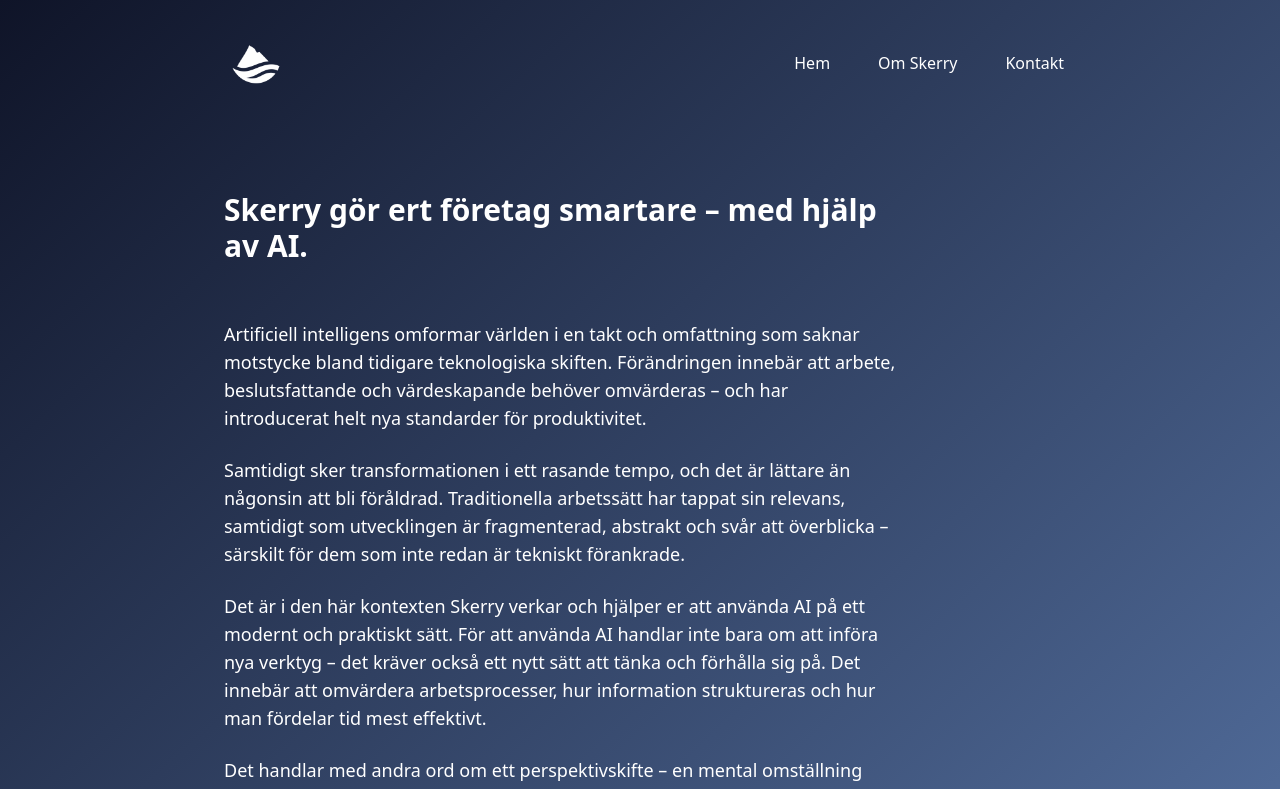
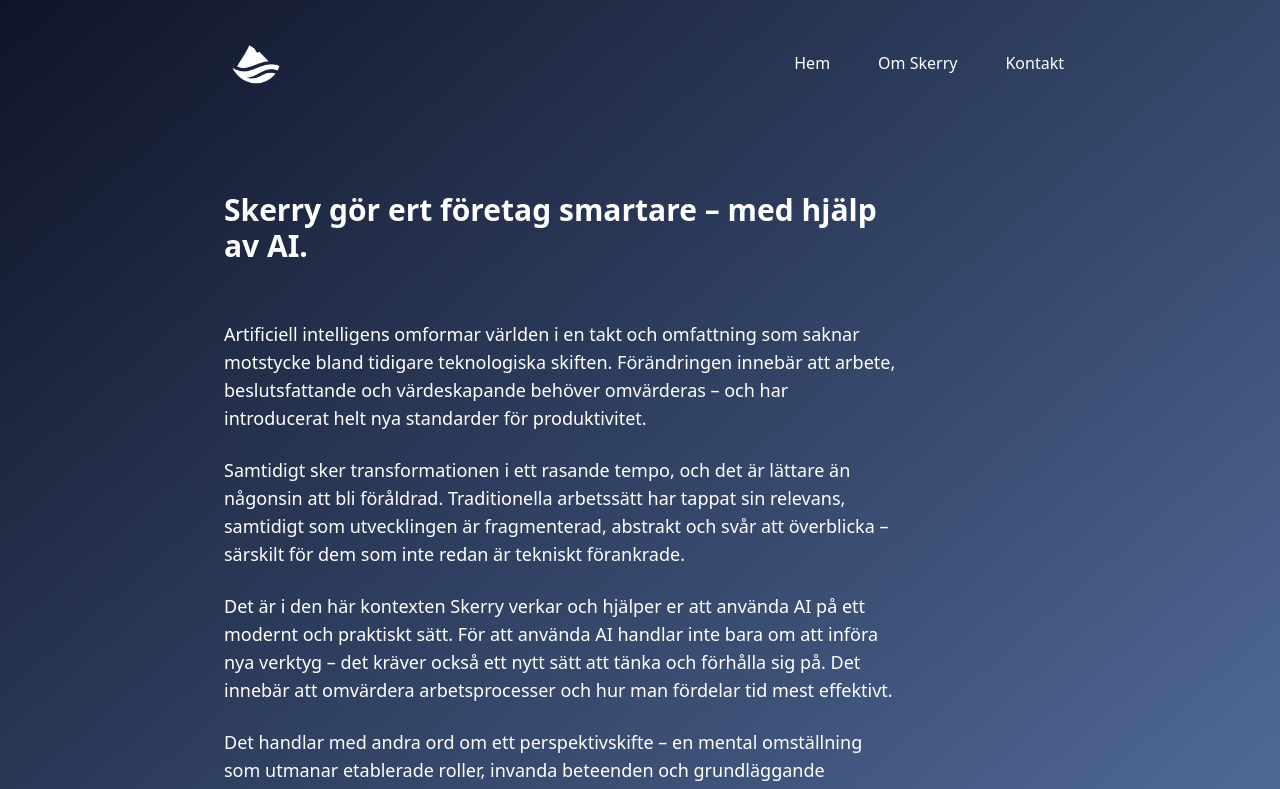
Before and after one commit to parlklo/skerry, a Next.js app: page / in a window 1280 px wide. Shown: the top 789 px of the page. Built offline with nearby package versions, Linux system fonts and the light colour scheme.

Commit message:
page text change

```diff
--- a/src/app/om-skerry/page.js
+++ b/src/app/om-skerry/page.js
@@ -32,7 +32,8 @@ const AboutPage = () => {
             <h3 className="text-xl font-medium mb-3">Hur Skerry arbetar och tänker</h3>
             <div className="space-y-3 text-base">
               <p>
-              Skerry föreläser, utbildar och erbjuder rådgivning inom AI – med målet att göra AI till en del av hur företag tänker och arbetar. Fokus ligger på att bygga upp tankemodeller för hur AI kan användas beroende på vilken information eller uppgift som ska hanteras, och genom att lära sig vilka AI-verktyg som passar för olika behov.
+              Skerry föreläser, utbildar och erbjuder rådgivning inom AI – med målet att göra AI till en del av hur företag tänker och arbetar.
+              Fokus ligger på att bygga upp tankemodeller för hur AI kan användas beroende på vilken information eller uppgift som ska hanteras, och genom att lära sig vilka AI-verktyg som passar för olika behov.
               </p>
               <p>
               För företag som börjar bygga kompetens och vana i att arbeta med AI idag, lägger grunden för ett arbetssätt som snart kommer att vara standard. Att skjuta upp adoptionen innebär inte att man undviker förändring – det innebär att man senare tvingas göra det under sämre villkor, i ett klimat där konkurrenter redan vant sig vid en ny hastighet. Skillnaderna börjar redan visa sig – mellan de som aktivt integrerar AI i sitt arbete och de som inte gör det – och resultatet är tydligt: AI skapar utrymme för mer kvalificerat och kreativt arbete.
--- a/src/app/page.js
+++ b/src/app/page.js
@@ -18,7 +18,7 @@ const HomePage = () => {
           <p>
           Samtidigt sker transformationen i ett rasande tempo, och det är lättare än någonsin att bli föråldrad. Traditionella arbetssätt har tappat sin relevans, samtidigt som utvecklingen är fragmenterad, abstrakt och svår att överblicka – särskilt för dem som inte redan är tekniskt förankrade.          </p>
           <p className="text-base md:text-lg">
-          Det är i den här kontexten Skerry verkar och hjälper er att använda AI på ett modernt och praktiskt sätt. För att använda AI handlar inte bara om att införa nya verktyg – det kräver också ett nytt sätt att tänka och förhålla sig på. Det innebär att omvärdera arbetsprocesser, hur information struktureras och hur man fördelar tid mest effektivt.
+          Det är i den här kontexten Skerry verkar och hjälper er att använda AI på ett modernt och praktiskt sätt. För att använda AI handlar inte bara om att införa nya verktyg – det kräver också ett nytt sätt att tänka och förhålla sig på. Det innebär att omvärdera arbetsprocesser och hur man fördelar tid mest effektivt.
           </p>
           <p>
           Det handlar med andra ord om ett perspektivskifte – en mental omställning som utmanar etablerade roller, invanda beteenden och grundläggande föreställningar om hur värde skapas.
```
